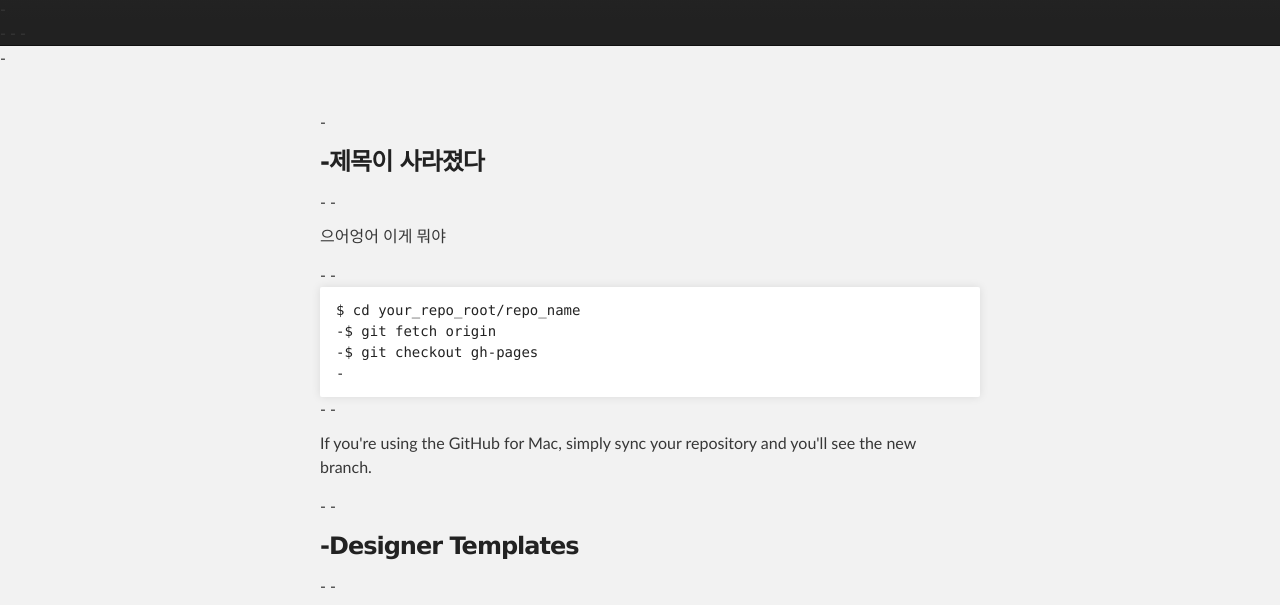
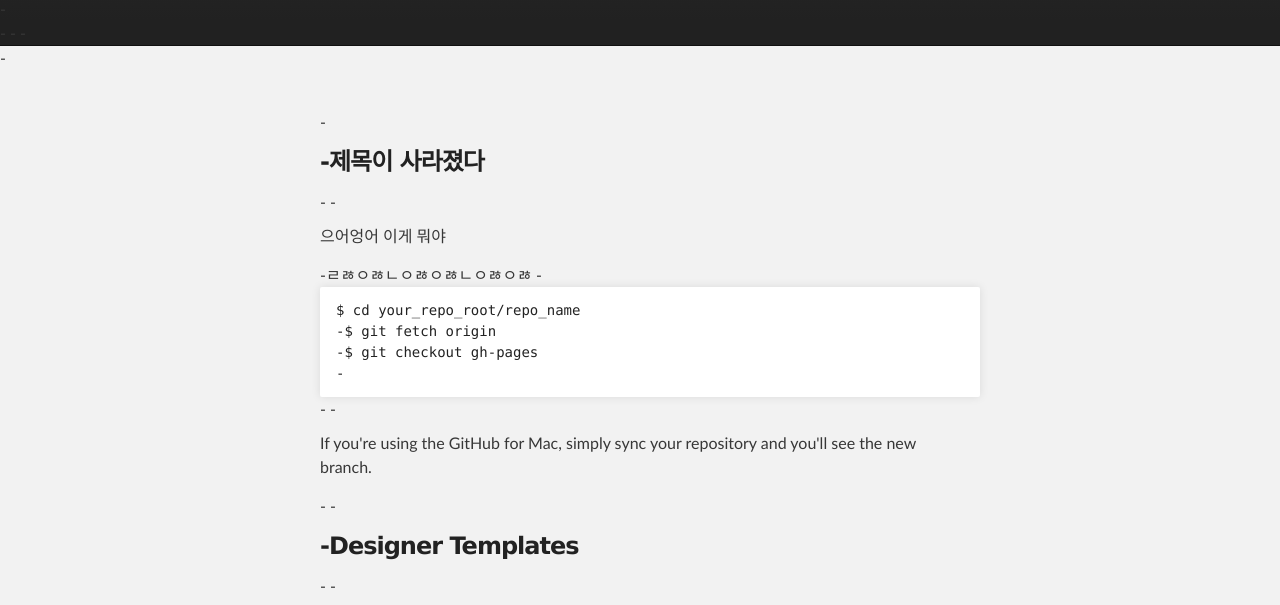
Before and after one commit to bethetaedu/bethetaedu.github.com, a plain HTML site: page index.html in a window 1280 px wide. Shown: the part 332-937 px from the top of the page. Drawn offline with Linux system fonts and the light colour scheme.

Commit message:
Update index.html

```diff
--- a/index.html
+++ b/index.html
@@ -32,7 +32,7 @@
 -<a name="first" class="anchor" href="#welcome-to-github-pages"><span class="octicon octicon-link"></span></a>제목이 사라졌다</h3>
 -
 -<p>으어엉어 이게 뭐야</p>
--
+-ㄹㅀㅇㅀㄴㅇㅀㅇㅀㄴㅇㅀㅇㅀ
 -<pre><code>$ cd your_repo_root/repo_name
 -$ git fetch origin
 -$ git checkout gh-pages
```
